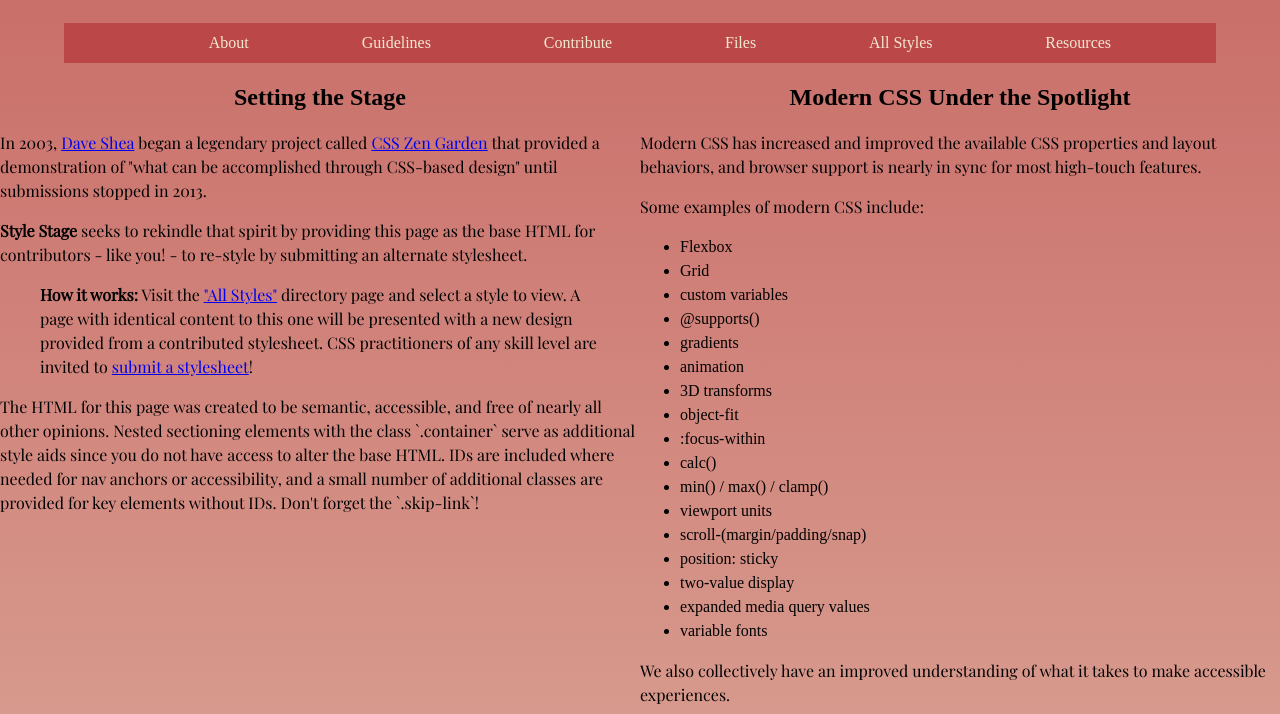
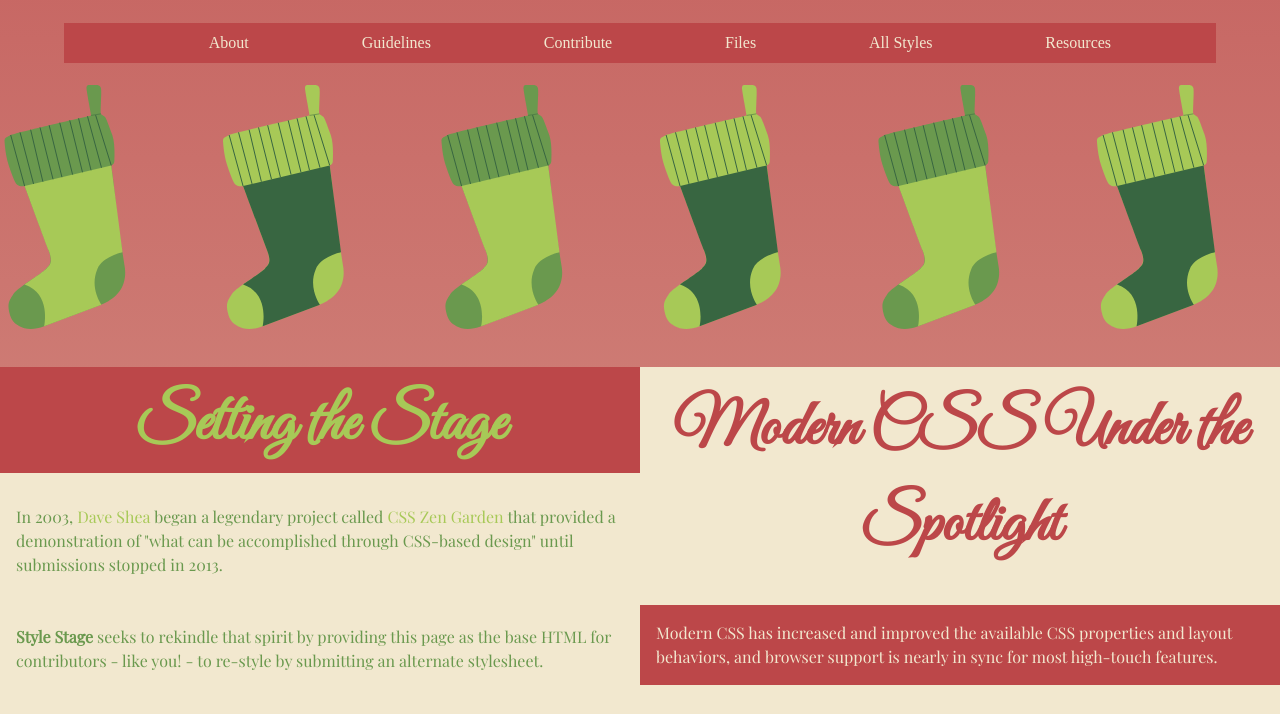
Before and after one commit to libbiethornton/stylestage-wdd331, a website: page public/index.html in a window 1280 px wide. Shown: the part 660-1374 px from the top of the page. Drawn offline with nearby package versions, Linux system fonts and the light colour scheme.

Commit message:
first section

```diff
--- /dev/null
+++ b/sass/_stage.scss
@@ -0,0 +1,113 @@
+#about {
+    h2 {
+        font-family: 'Great Vibes', cursive;
+        font-size: 4em;
+    }
+
+    p {
+        font-family: 'Playfair Display', serif;
+
+    }
+
+    .container {
+        margin-top: 2em;
+        color: $color-mediumgreen;
+        background-color: $color-cream;
+        p {
+            padding: 1em;
+        }
+    }
+
+    /* Setting the Stage Section */
+
+    section:nth-child(1) {
+        h2 {
+            background-color: $color-darkred;
+            color: $color-lightgreen;
+            padding-top: 10px;
+        }
+
+        &::after {
+            display: block;
+            content: '';
+            background-image: url('ornament2.svg');
+            width: 600px;
+            height: 700px;
+        }
+
+        a {
+            color: $color-lightgreen;
+            text-decoration: none;
+            &:hover {
+                color: $color-darkgreen;
+            }
+        }
+    }
+
+    /* Modern CSS Section */
+
+    section:nth-child(2) {
+        h2 {
+            background-color: $color-cream;
+            color: $color-darkred;
+            padding: 15px;
+        }
+
+        p{
+            background-color: $color-darkred;
+            color: $color-cream;
+            margin-bottom: 2em;
+            width: 100%;
+        }
+
+        li:nth-child(odd) {
+            background-color: $color-darkred;
+            color: $color-cream;
+            padding-top: 10px;
+            padding-bottom: 10px;
+            padding-left: 50px;
+            width: 100%;
+            list-style-type: none;
+        }
+
+        li:nth-child(even) {
+            padding-top: 10px;
+            padding-bottom: 10px;
+            color: $color-darkred;
+            list-style-type: none;
+            padding-left: 50px;
+        }
+
+        ul{
+            padding: 0;
+        }
+        a {
+            color: $color-lightgreen;
+            text-decoration: none;
+            &:hover {
+                color: $color-lightred;
+            }
+        }
+
+
+    }
+
+
+}
+
+
+
+nav::after{
+    display: block;
+    content: '';
+    background-image: url('stockings.svg');
+    width: 1663px;
+    height: 256px;
+}
+
+
+@media screen and (min-width: 920px ){
+    #about section:nth-child(1) {
+        height: 650px;
+    }
+ }
--- a/sass/style.scss
+++ b/sass/style.scss
@@ -15,3 +15,5 @@
 
 @import "footer";
 @import "featuredStyles";
+
+@import "stage";
```
Also changed, not shown: public/contribute.css, public/ornament2.svg (added), public/stocking.svg (added), public/stockings.svg (added), public/style.css.
